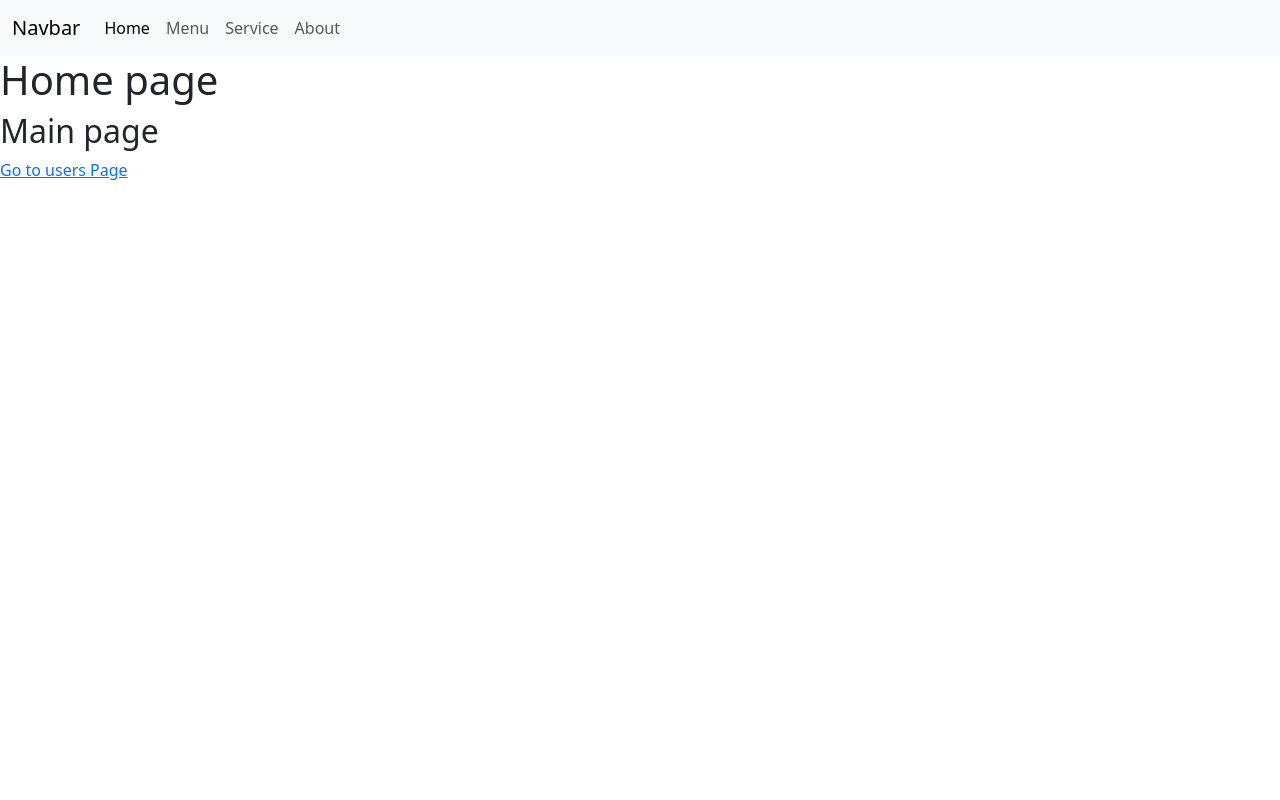
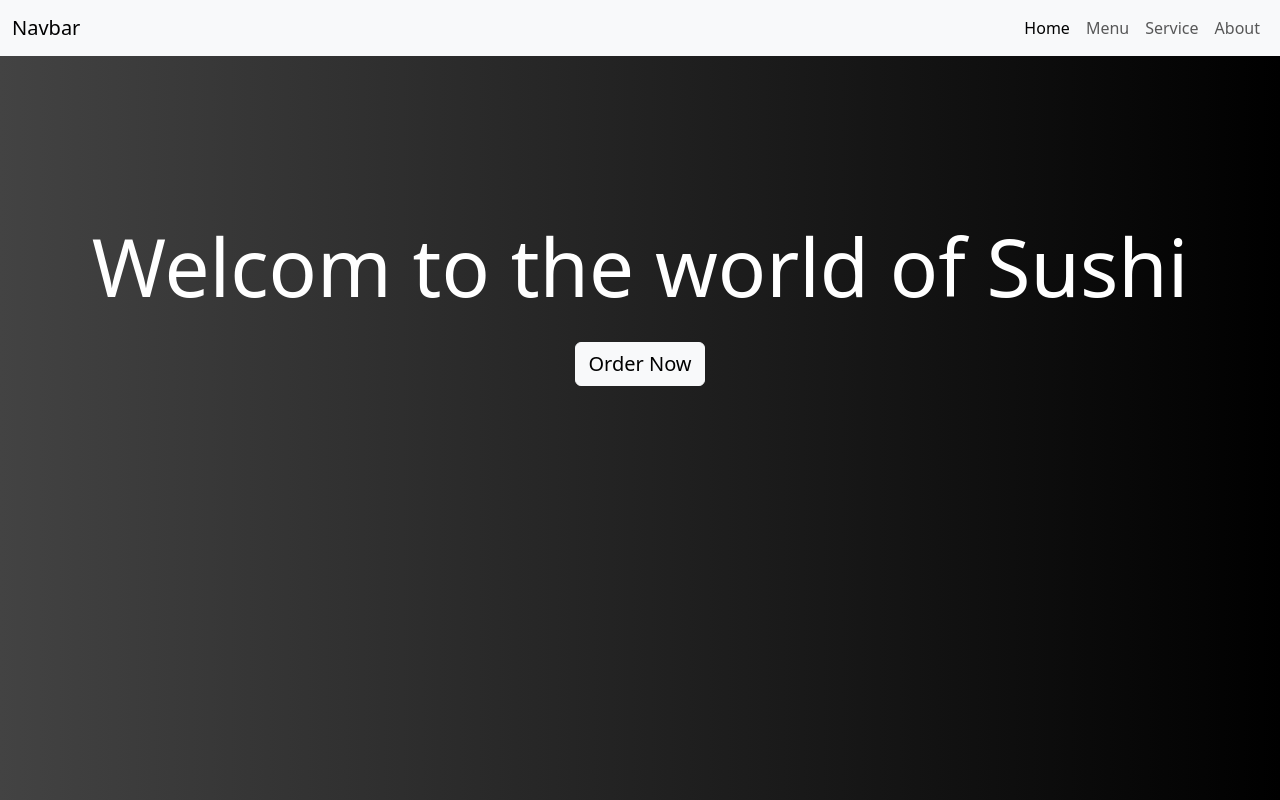
Before and after one commit to shcher-olha/first--attempt-nav, a React (Create React App) app: page /home in a window 1280 px wide. Built offline with nearby package versions, Linux system fonts and the light colour scheme.

Commit message:
correct pages initial

```diff
--- a/src/App.css
+++ b/src/App.css
@@ -1,3 +1,4 @@
+
 .App {
   text-align: center;
 }
@@ -36,3 +37,6 @@
     transform: rotate(360deg);
   }
 }
+body {
+  background: linear-gradient(to right, #434343 0%, black 100%);
+}
--- /dev/null
+++ b/src/components/About.css
@@ -0,0 +1,3 @@
+.container h1 {
+  color: white;
+}
--- a/src/components/About.js
+++ b/src/components/About.js
@@ -2,7 +2,7 @@ import React from "react";
 
 function About() {
   return (
-    <div>
+    <div className="container">
       <h1>About page</h1>
     </div>
   );
--- /dev/null
+++ b/src/components/Home.css
@@ -0,0 +1,12 @@
+.container p  {
+  margin-top: 150px;
+  color: white;
+  font-size: 80px;
+  text-align: center;
+}
+
+.button {
+  display: flex;
+  justify-content: center;
+  text-decoration: none;
+}
--- a/src/components/Home.js
+++ b/src/components/Home.js
@@ -1,14 +1,23 @@
 import React from "react";
 import { Link } from "react-router-dom";
+import "./Home.css";
 
 function Home() {
   return (
-    <div>
-      <h1>Home page</h1>
-      <h2>Main page</h2>
-      <Link to="/menu">Go to users Page</Link>
+    <div className="container">
+      <p>Welcom to the world of Sushi</p>
+      <Link
+        to="/menu"
+        className="button"
+
+      >
+        <button type="button" className="btn btn-light" style={{ fontSize: "20px" }}>
+          Order Now
+        </button>
+      </Link>
+
+      <footer/>
     </div>
-
   );
 }
 
--- /dev/null
+++ b/src/components/Menu.css
@@ -0,0 +1,3 @@
+.container h1 {
+  color: white;
+}
--- a/src/components/Menu.js
+++ b/src/components/Menu.js
@@ -1,9 +1,9 @@
 import React from "react";
-
+import "./Menu.css"
 
 function Menu() {
   return (
-    <div>
+    <div className="container">
       <h1>Menu page</h1>
 
     </div>
--- a/src/components/Navbar.js
+++ b/src/components/Navbar.js
@@ -22,7 +22,7 @@ const Navbar = () => {
             <span className="navbar-toggler-icon"></span>
           </button>
           <div className="collapse navbar-collapse" id="navbarNav">
-            <ul className="navbar-nav">
+            <ul className="navbar-nav ms-auto">
               <li className="nav-item">
                 <Link
                   className="nav-link active"
--- /dev/null
+++ b/src/components/Service.css
@@ -0,0 +1,3 @@
+.container h1 {
+  color: white;
+}
--- a/src/components/Service.js
+++ b/src/components/Service.js
@@ -1,8 +1,9 @@
 import React from "react";
+import "./Service.css"
 
 function Service() {
   return (
-    <div>
+    <div className="container">
       <h1>Service page</h1>
     </div>
   );
```
